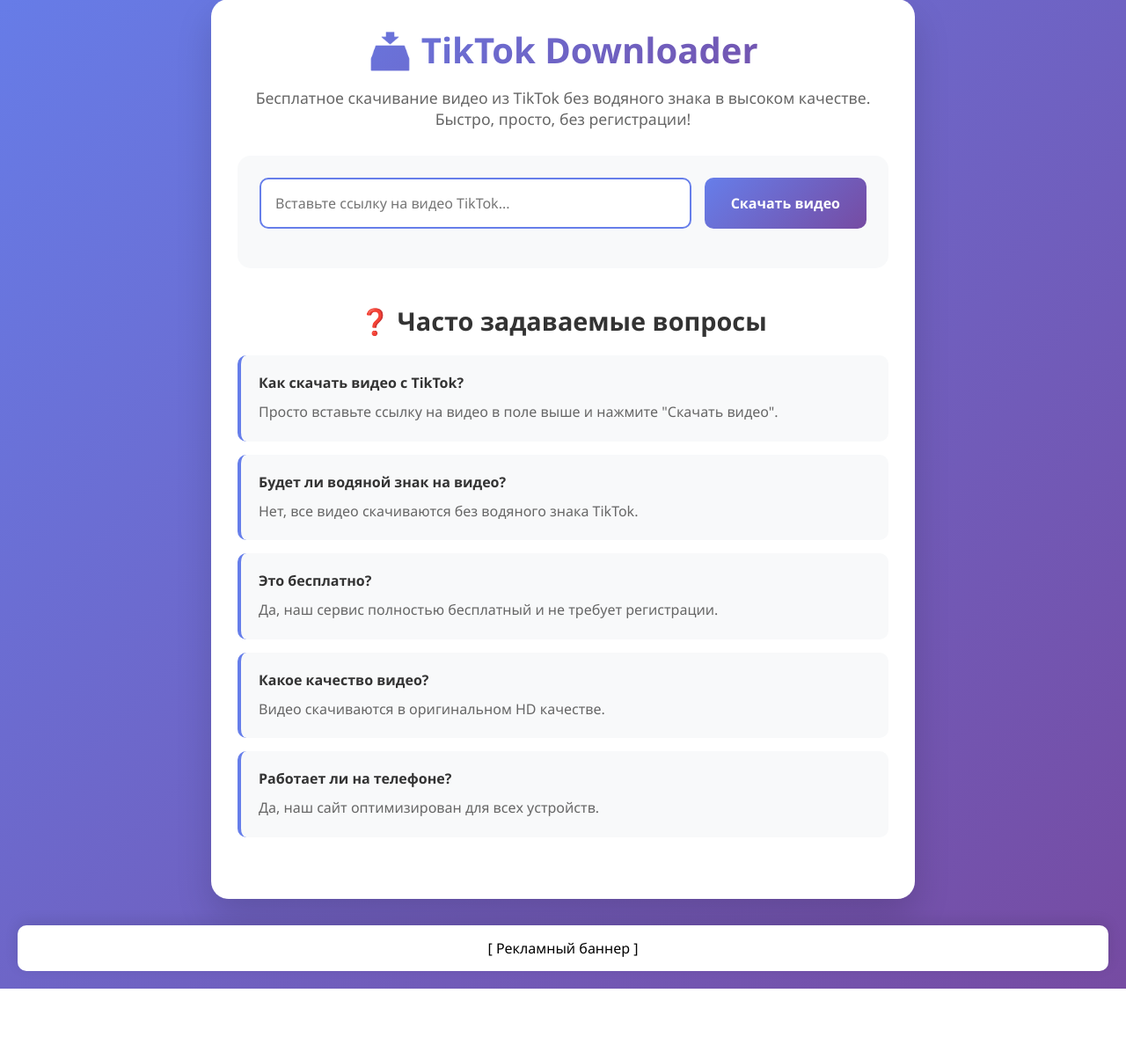
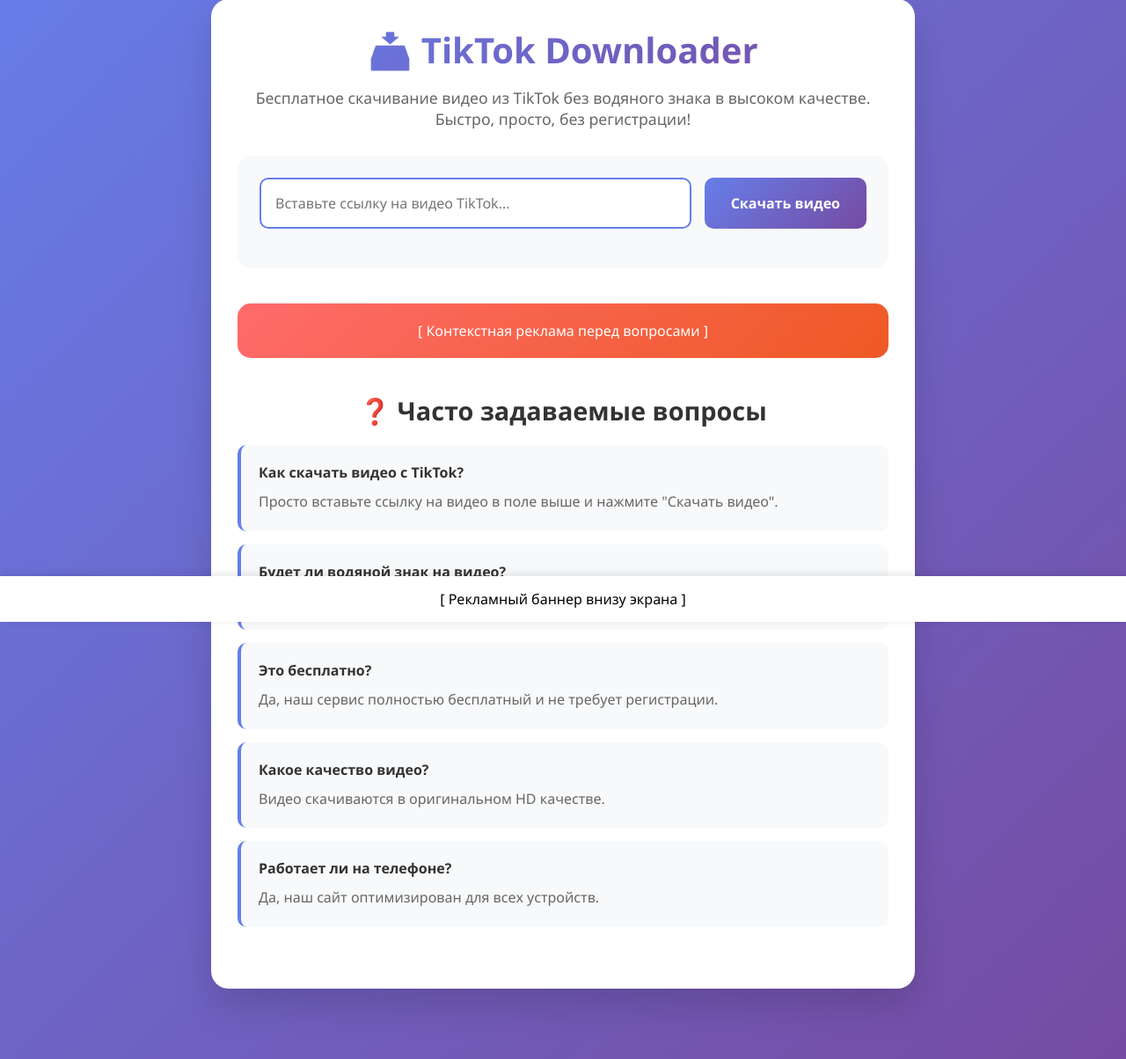
Before and after one commit to Olena-Mala/tiktok-d, a Flask app: page / in a window 1280 px wide. Shown: the part 93-1297 px from the top of the page at 88% size. Before the commit the page ends 1217 px from the top, so only its background shows below. Run offline with Flask 3, Linux system fonts and the light colour scheme.

Commit message:
index.html

```diff
--- a/templates/index.html
+++ b/templates/index.html
@@ -9,6 +9,26 @@
 
     <!-- Google AdSense -->
     <script async src="https://pagead2.googlesyndication.com/pagead/js/adsbygoogle.js?client=ca-pub-ТВІЙ-КОД" crossorigin="anonymous"></script>
+
+    <!-- Google Search Console Verification -->
+    <meta name="google-site-verification" content="ТВІЙ_КОД_ВЕРИФІКАЦІЇ" />
+
+    <!-- Structured Data for SEO -->
+    <script type="application/ld+json">
+    {
+      "@context": "https://schema.org",
+      "@type": "WebApplication",
+      "name": "TikTok Downloader",
+      "description": "Скачать видео из TikTok без водяного знака",
+      "applicationCategory": "UtilityApplication",
+      "operatingSystem": "Any",
+      "offers": {
+        "@type": "Offer",
+        "price": "0",
+        "priceCurrency": "USD"
+      }
+    }
+    </script>
 
     <style>
         * {
@@ -22,6 +42,7 @@
             background: linear-gradient(135deg, #667eea 0%, #764ba2 100%);
             min-height: 100vh;
             padding: 20px;
+            padding-bottom: 80px; /* Відступ для sticky footer */
         }
 
         /* Top Banner */
@@ -158,6 +179,17 @@
             backdrop-filter: blur(10px);
         }
 
+        /* Контекстна реклама перед FAQ */
+        .context-ad {
+            margin: 40px 0;
+            background: linear-gradient(135deg, #ff6b6b, #ee5a24);
+            color: white;
+            border: none;
+            text-align: center;
+            padding: 20px;
+            border-radius: 15px;
+        }
+
         /* FAQ Section */
         .faq-section {
             margin: 40px 0;
@@ -190,14 +222,76 @@
             line-height: 1.6;
         }
 
-        /* Footer Banner */
-        .footer-banner {
-            background: #fff;
+        /* Sticky Footer Ad (Постоянно внизу) */
+        .sticky-footer-ad {
+            position: fixed;
+            bottom: 0;
+            left: 0;
+            width: 100%;
+            background: white;
             padding: 15px;
             text-align: center;
+            z-index: 999;
+            box-shadow: 0 -2px 10px rgba(0,0,0,0.1);
+        }
+
+        /* Спливаюча реклама на весь екран */
+        .popup-fullscreen {
+            display: none;
+            position: fixed;
+            top: 0;
+            left: 0;
+            width: 100%;
+            height: 100%;
+            background: rgba(0,0,0,0.95);
+            z-index: 10000;
+            justify-content: center;
+            align-items: center;
+        }
+
+        .popup-fullscreen-content {
+            background: white;
+            padding: 40px;
+            border-radius: 20px;
+            text-align: center;
+            max-width: 90%;
+            max-height: 90%;
+            overflow-y: auto;
+            position: relative;
+        }
+
+        .close-fullscreen {
+            position: absolute;
+            top: 15px;
+            right: 20px;
+            font-size: 32px;
+            color: #aaa;
+            cursor: pointer;
+        }
+
+        .close-fullscreen:hover {
+            color: #000;
+        }
+
+        .ad-placeholder-fullscreen {
+            padding: 40px;
+            background: #f8f9fa;
+            border-radius: 15px;
+            margin: 20px 0;
+            font-size: 18px;
+            font-weight: bold;
+        }
+
+        .continue-btn {
+            padding: 15px 30px;
+            background: linear-gradient(135deg, #667eea, #764ba2);
+            color: white;
+            border: none;
             border-radius: 10px;
-            margin-top: 30px;
-            box-shadow: 0 -4px 15px rgba(0,0,0,0.1);
+            cursor: pointer;
+            font-size: 16px;
+            font-weight: bold;
+            margin-top: 20px;
         }
 
         @media (max-width: 768px) {
@@ -217,25 +311,16 @@
                 padding: 20px;
                 margin: 10px;
             }
+
+            .popup-fullscreen-content {
+                padding: 20px;
+            }
+
+            .ad-placeholder-fullscreen {
+                padding: 20px;
+            }
         }
     </style>
-        <!-- Structured Data for SEO -->
-    <script type="application/ld+json">
-    {
-      "@context": "https://schema.org",
-      "@type": "WebApplication",
-      "name": "TikTok Downloader",
-      "description": "Скачать видео из TikTok без водяного знака",
-      "applicationCategory": "UtilityApplication",
-      "operatingSystem": "Any",
-      "offers": {
-        "@type": "Offer",
-        "price": "0",
-        "priceCurrency": "USD"
-      }
-    }
-    </script>
-</head>
 </head>
 <body>
     <!-- Top Banner Ad -->
@@ -265,6 +350,13 @@
             <a href="#" id="downloadLink" class="download-video-btn" download>
                 ⬇️ Скачать видео
             </a>
+        </div>
+
+        <!-- Context Ad Before FAQ -->
+        <div class="context-ad">
+            <div class="ad-placeholder">
+                [ Контекстная реклама перед вопросами ]
+            </div>
         </div>
 
         <!-- FAQ Section -->
@@ -298,15 +390,30 @@
         </div>
     </div>
 
-    <!-- Footer Banner Ad -->
-    <div class="footer-banner">
-        <div class="ad-placeholder">[ Рекламный баннер ]</div>
+    <!-- Sticky Footer Ad (Постоянно внизу экрана) -->
+    <div class="sticky-footer-ad">
+        <div class="ad-placeholder">[ Рекламный баннер внизу экрана ]</div>
     </div>
 
     <!-- Loading Overlay -->
     <div class="loading-overlay" id="loadingOverlay">
         <div class="loading-spinner">
             ⏳ {{ lang.loading }}
+        </div>
+    </div>
+
+    <!-- Pop-up Ad Fullscreen -->
+    <div id="popupAd" class="popup-fullscreen">
+        <div class="popup-fullscreen-content">
+            <span class="close-fullscreen" onclick="closePopup()">&times;</span>
+            <div class="popup-ad-content">
+                <h3>🎉 Видео готово к скачиванию!</h3>
+                <p>Спасибо за использование нашего сервиса!</p>
+                <div class="ad-placeholder-fullscreen">
+                    [ Всплывающая реклама на весь экран ]
+                </div>
+                <button class="continue-btn" onclick="closePopup()">Продолжить</button>
+            </div>
         </div>
     </div>
 
@@ -343,6 +450,9 @@
                     // Прокручуємо до результату
                     resultSection.scrollIntoView({ behavior: 'smooth' });
 
+                    // Показуємо спливаючу рекламу
+                    setTimeout(showPopupAd, 1000);
+
                 } else {
                     alert('❌ ' + data.error);
                 }
@@ -353,6 +463,19 @@
             });
     }
 
+    function showPopupAd() {
+        // Показуємо спливаючу рекламу на весь екран
+        document.getElementById('popupAd').style.display = 'flex';
+
+        // Блокуємо прокрутку сторінки
+        document.body.style.overflow = 'hidden';
+    }
+
+    function closePopup() {
+        document.getElementById('popupAd').style.display = 'none';
+        document.body.style.overflow = 'auto'; // Відновлюємо прокрутку
+    }
+
     // Автофокус на поле ввода
     document.getElementById('tiktokUrl').focus();
     </script>
```
